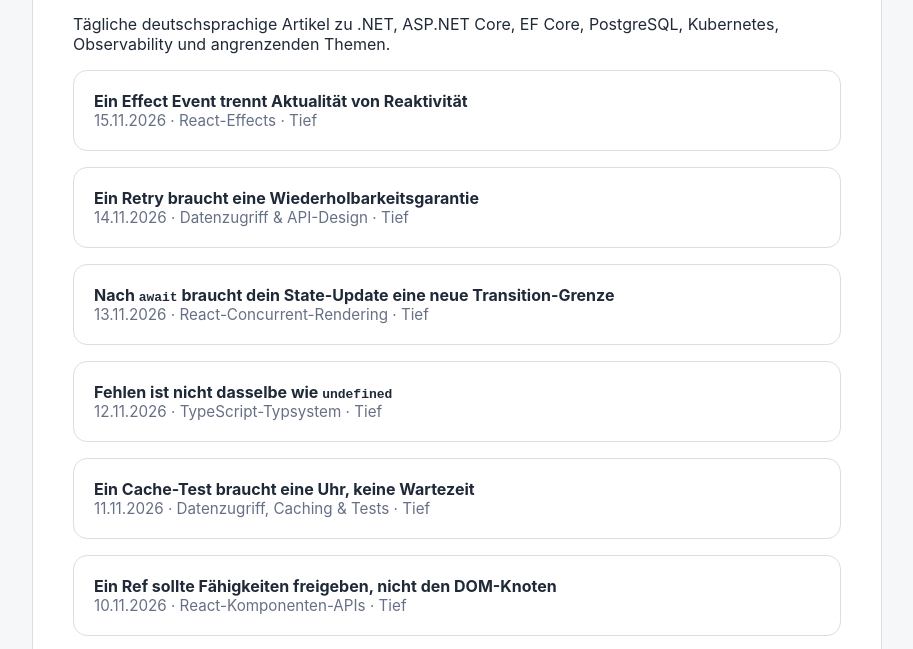
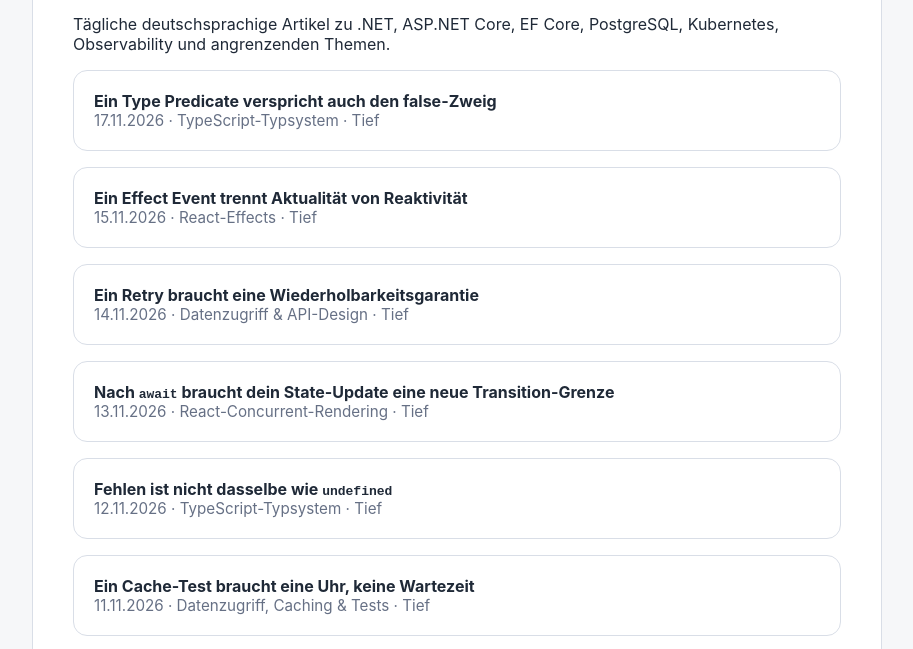
Before and after one commit to Albatros128/tech-artikel, a plain HTML site: page index.html in a window 1280 px wide. Shown: the part 135-784 px from the top of the page, without its empty margins (183-1096 px from the left). Drawn offline with Linux system fonts and the light colour scheme.

Commit message:
Add Type Predicate article to index

```diff
--- a/index.html
+++ b/index.html
@@ -13,6 +13,11 @@
 <body><main>
 <h1>Tech-Artikel</h1>
 <p>Tägliche deutschsprachige Artikel zu .NET, ASP.NET Core, EF Core, PostgreSQL, Kubernetes, Observability und angrenzenden Themen.</p>
+
+<a class="card" href="react-typescript-2026-11-17-type-predicate-verspricht-false-zweig.html" style="margin-bottom:16px">
+<strong>Ein Type Predicate verspricht auch den false-Zweig</strong>
+<div class="meta">17.11.2026 · TypeScript-Typsystem · Tief</div>
+</a>
 
 <a class="card" href="react-typescript-2026-11-15-effect-event-trennt-reaktivitaet.html" style="margin-bottom:16px">
 <strong>Ein Effect Event trennt Aktualität von Reaktivität</strong>
```
